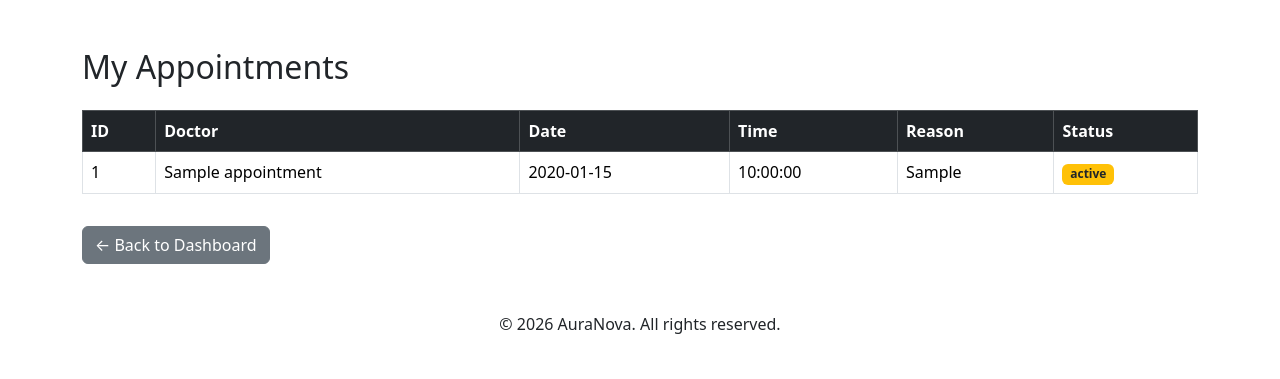
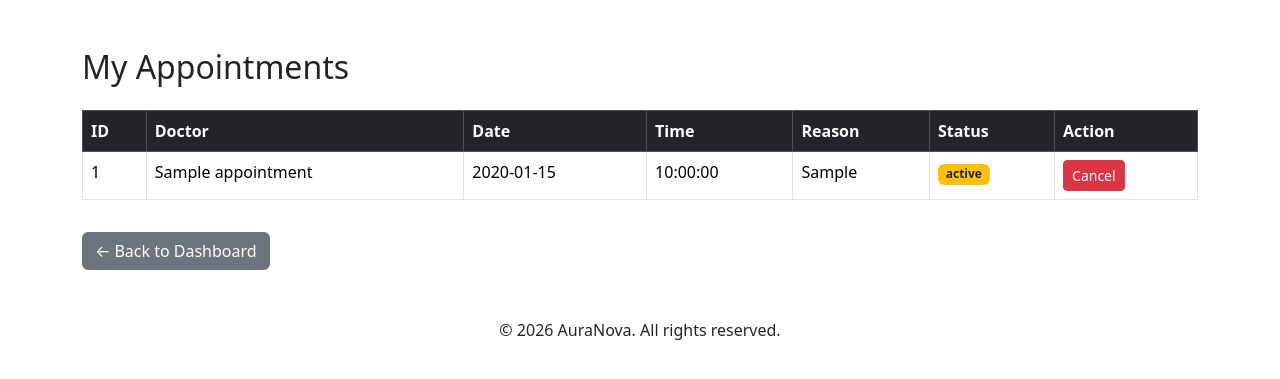
Before and after one commit to chandanachandanan34-ui/AuraNova, a Flask app: page /patient/appointments in a window 1280 px wide. Shown: the part 56-435 px from the top of the page. Run offline with Flask 3, Linux system fonts and the light colour scheme; a user stored in the database is signed in; tables that the repository leaves empty hold one stand-in row (values such as "Sample post").

Commit message:
Completed Module 5 - Appointment Cancellation

```diff
--- a/app/patient/routes.py
+++ b/app/patient/routes.py
@@ -16,27 +16,18 @@ bp = Blueprint("patient", __name__)
 @bp.route("/dashboard")
 @login_required
 def dashboard():
-    """
-    Display the patient dashboard.
-    """
     return render_template("patient/dashboard.html")
 
 
 @bp.route("/profile")
 @login_required
 def profile():
-    """
-    Display the patient's profile.
-    """
     return render_template("patient/profile.html")
 
 
 @bp.route("/edit-profile", methods=["GET", "POST"])
 @login_required
 def edit_profile():
-    """
-    Edit the logged-in user's profile.
-    """
 
     if request.method == "POST":
 
@@ -62,9 +53,6 @@ def edit_profile():
 @bp.route("/book-appointment", methods=["GET", "POST"])
 @login_required
 def book_appointment():
-    """
-    Book a new appointment.
-    """
 
     if request.method == "POST":
 
@@ -105,9 +93,6 @@ def book_appointment():
 @bp.route("/appointments")
 @login_required
 def appointments():
-    """
-    Display all appointments of the logged-in patient.
-    """
 
     appointments = Appointment.query.filter_by(
         patient_id=current_user.id
@@ -119,3 +104,27 @@ def appointments():
         "patient/appointments.html",
         appointments=appointments
     )
+
+
+@bp.route("/cancel-appointment/<int:id>")
+@login_required
+def cancel_appointment(id):
+    """
+    Cancel an appointment.
+    """
+
+    appointment = Appointment.query.filter_by(
+        id=id,
+        patient_id=current_user.id
+    ).first()
+
+    if appointment is None:
+        flash("Appointment not found.", "danger")
+        return redirect(url_for("patient.appointments"))
+
+    db.session.delete(appointment)
+    db.session.commit()
+
+    flash("Appointment cancelled successfully.", "success")
+
+    return redirect(url_for("patient.appointments"))
--- a/app/templates/patient/appointments.html
+++ b/app/templates/patient/appointments.html
@@ -32,6 +32,8 @@ My Appointments
 
                 <th>Status</th>
 
+                <th>Action</th>
+
             </tr>
 
         </thead>
@@ -60,6 +62,16 @@ My Appointments
 
                 </td>
 
+                <td>
+                    <a
+                        href="{{ url_for('patient.cancel_appointment', id=appointment.id) }}"
+                        class="btn btn-danger btn-sm"
+                        onclick="return confirm('Are you sure you want to cancel this appointment?')"
+                    >
+                        Cancel
+                    </a>
+                </td>
+
             </tr>
 
         {% endfor %}
```
